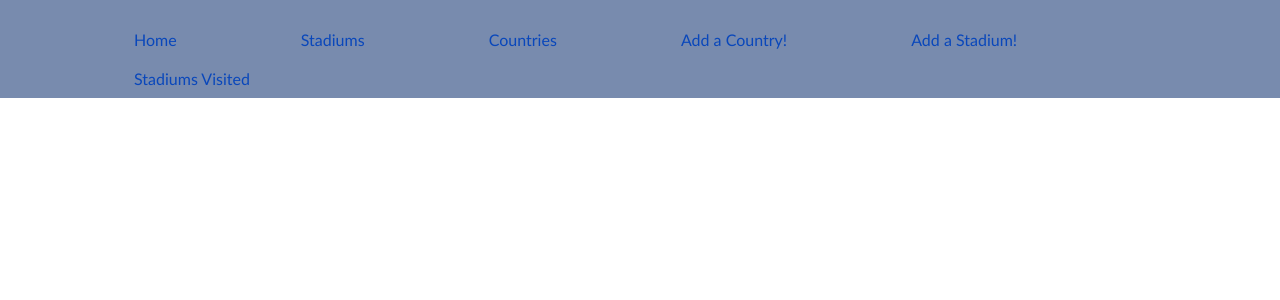
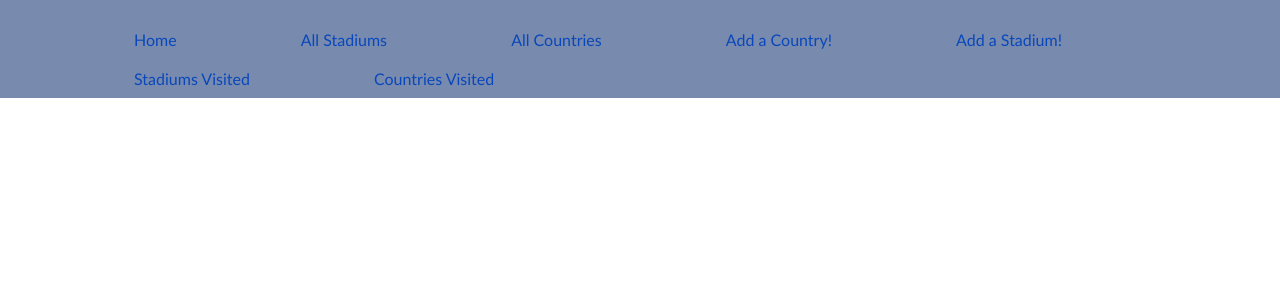
Before and after one commit to garyb6/Project1, a Flask app: page /countries in a window 1280 px wide. Shown: the top 300 px of the page. Run offline with Flask 2, Linux system fonts and the light colour scheme; data that the repository does not hold is empty; some libraries are stand-ins or nearby versions.

```diff
--- a/controllers/countries_controller.py
+++ b/controllers/countries_controller.py
@@ -53,3 +53,8 @@ def update_country(id):
 # def delete_stadium(id):
 #     stadium_repository.delete(id)
 #     return redirect('/')
+
+@countries_blueprint.route("/countries/")
+def countries_visited():
+    countries = country_repository.select_visited()
+    return render_template("countries/visited.html", all_countries = countries)
--- a/repositories/country_repository.py
+++ b/repositories/country_repository.py
@@ -44,3 +44,12 @@ def update(country):
     sql = "UPDATE countries SET (name, language, visited) = (%s, %s, %s) WHERE id = %s"
     values = [country.name, country.language, country.visited, country.id]
     run_sql(sql, values)
+
+def select_visited():
+    countries = []
+    sql = "SELECT * FROM countries WHERE visited = 'TRUE'"
+    results = run_sql(sql)
+    for row in results:
+        country = Country(row['name'], row['language'], row['visited'], row['id'])
+        countries.append(country)
+    return countries
--- a/templates/base.html
+++ b/templates/base.html
@@ -19,11 +19,12 @@
             <nav>
             <ul>
                 <li><a href="{{url_for('home') }}">Home</a></li>
-                <li><a href="{{url_for('stadiums.stadiums') }}">Stadiums</a></li>
-                <li><a href="{{url_for('countries.countries') }}">Countries</a></li>
+                <li><a href="{{url_for('stadiums.stadiums') }}">All Stadiums</a></li>
+                <li><a href="{{url_for('countries.countries') }}">All Countries</a></li>
                 <li><a href="{{url_for('countries.new_country') }}">Add a Country!</a></li>
                 <li><a href="{{url_for('stadiums.new_stadium') }}">Add a Stadium!</a></li>
                 <li><a href="{{url_for('stadiums.stadiums_visited') }}">Stadiums Visited</a></li>
+                <li><a href="{{url_for('countries.countries_visited') }}">Countries Visited</a></li>
             </ul>
             </nav>
         </div>
--- a/templates/countries/to_visit.html
+++ b/templates/countries/to_visit.html
@@ -0,0 +1 @@
+Hello Pet
--- a/templates/stadiums/to_visit.html
+++ b/templates/stadiums/to_visit.html
@@ -0,0 +1 @@
+Hello Pet
--- a/templates/stadiums/visited.html
+++ b/templates/stadiums/visited.html
@@ -16,12 +16,6 @@ Hello Pet
             <br>
             Where is it? {{stadium.country.name}}
             <br>
-            {% if stadium.visited%}
-            <span>Visited? &#10004;</span>
-            {%else%}
-            <span>Visited? &#10008;</span>
-            {% endif %}
-            <br>
             <br>
         </div>
         <div class="buttons">
```
Also changed, not shown: repositories/stadium_repository.py (+10 -0 lines).
